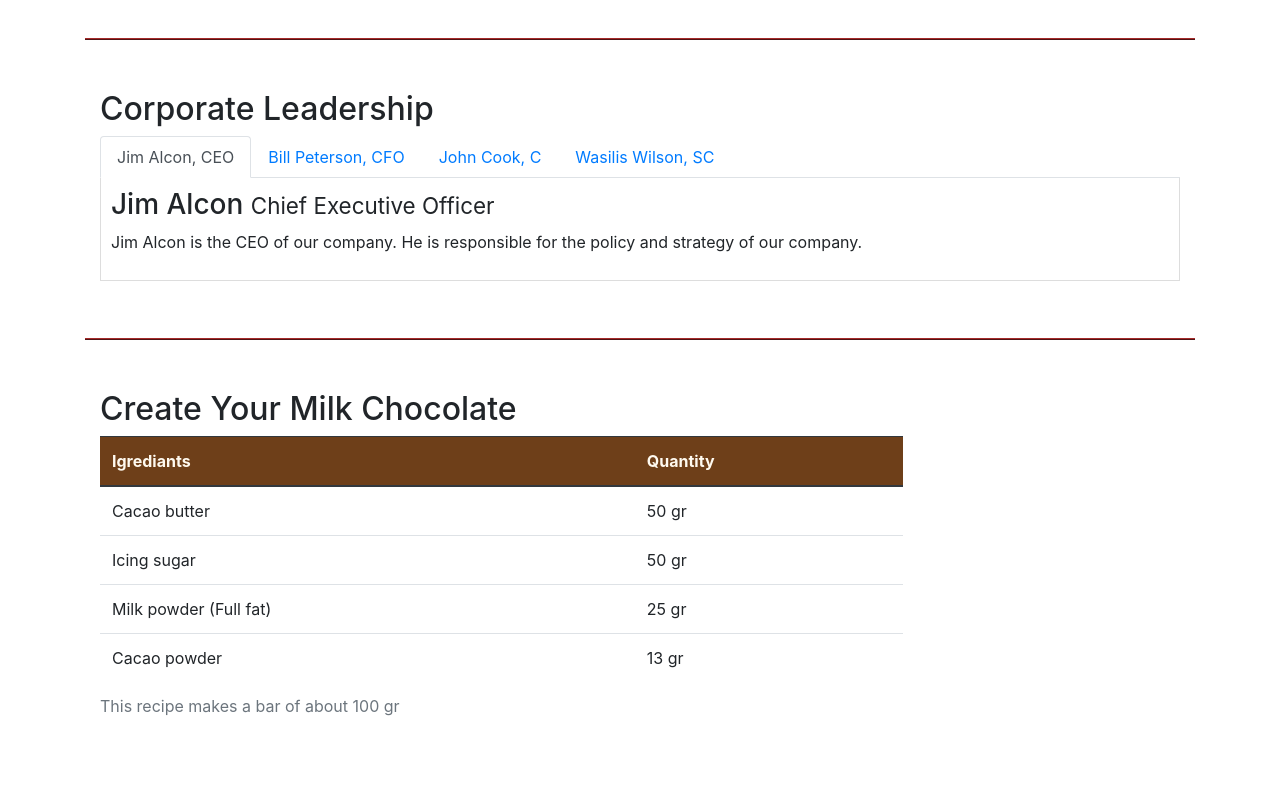
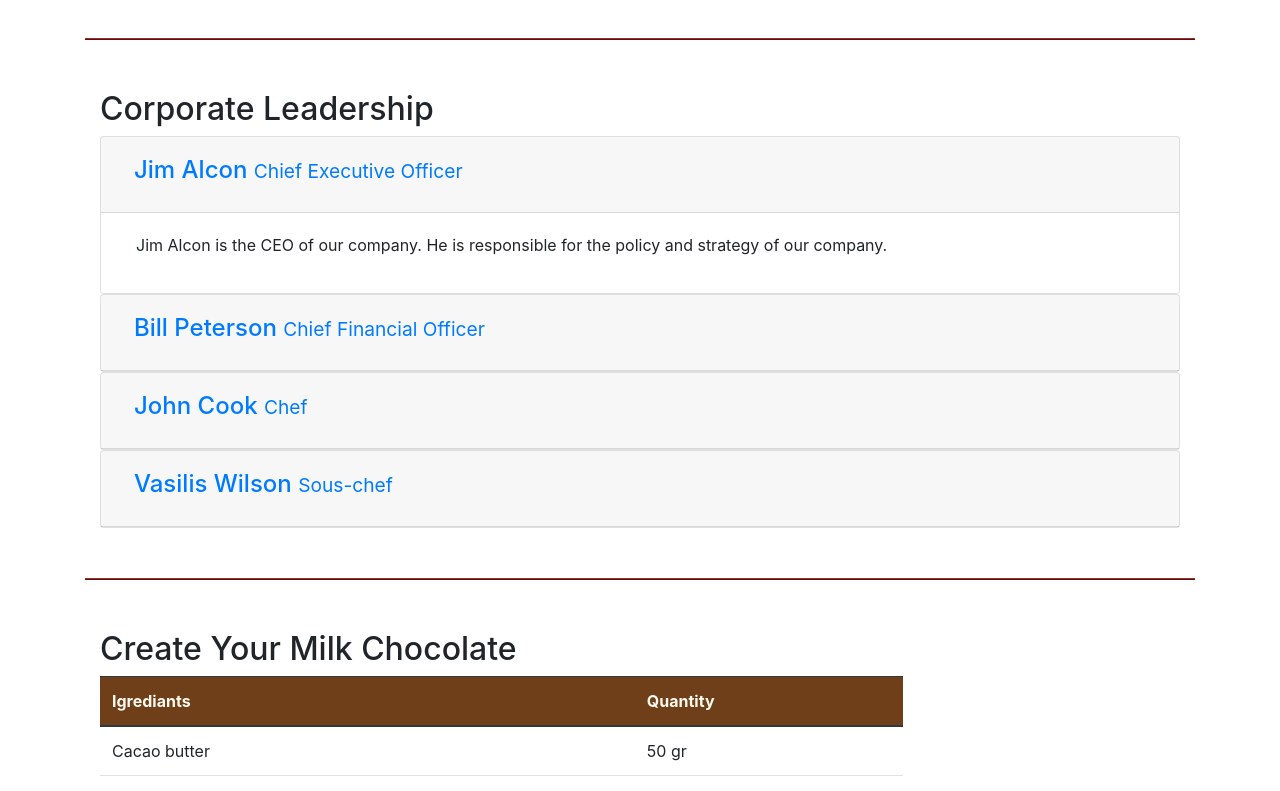
Before and after one commit to yavuzefe/leChocolat, a website: page aboutus.html in a window 1280 px wide. Shown: the part 780-1571 px from the top of the page. Drawn offline with nearby package versions, Linux system fonts and the light colour scheme; a web font is replaced by a local one.

Commit message:
Accordion

```diff
--- a/aboutus.html
+++ b/aboutus.html
@@ -95,7 +95,7 @@
         <div class="row row-content">
             <div class="col-12">
                 <h2>Corporate Leadership</h2>
-                <ul class="nav nav-tabs">
+                <!-- <ul class="nav nav-tabs">
                     <li class="nav-item">
                         <a class="nav-link active" href="#tab1" role="tab" data-toggle="tab">Jim Alcon, CEO</a>
                     </li>
@@ -129,6 +129,65 @@
                         <h3>Vasilis Wilson <small>Sous-chef </small></h3>
                         <p class="d-none d-sm-block">Vasilis Wilson is well informed of all the current trends in pastry and
                             contributes his innovative ideas in our products. </p>
+                    </div>
+                </div> -->
+                <div id="accordion">
+                    <div class="card">
+                        <div class="card-header" id="headingOne">
+                            <button class="btn btn-link" data-toggle="collapse" data-target="#collapseOne" aria-expanded="true"
+                                aria-controls="collapseOne">
+                                <h4>Jim Alcon <small>Chief Executive Officer </small></h4>
+                            </button>
+                        </div>
+                        <div id="collapseOne" class="collapse show" aria-labelledby="headingOne" data-parent="#accordion">
+                            <div class="card-body">
+                                <p class="col d-none d-sm-block">Jim Alcon is the CEO of our company. He is responsible for the policy
+                                    and
+                                    strategy of our company. </p>
+                            </div>
+                        </div>
+                    </div>
+                    <div class="card">
+                        <div class="card-header" id="headingTwo">
+                            <button class="btn btn-link collapsed" data-toggle="collapse" data-target="#collapseTwo"
+                                aria-expanded="false" aria-controls="collapseTwo">
+                                <h4>Bill Peterson <small>Chief Financial Officer </small></h4>
+                            </button>
+                        </div>
+                        <div id="collapseTwo" class="collapse" aria-labelledby="headingTwo" data-parent="#accordion">
+                            <div class="card-body">
+                                <p class="col d-none d-sm-block">Bill Peterson is the CFO of our company. He is responsible for all the
+                                    financial decisions of our company. </p>
+                            </div>
+                        </div>
+                    </div>
+                    <div class="card">
+                        <div class="card-header" id="headingThree">
+                            <button class="btn btn-link collapsed" data-toggle="collapse" data-target="#collapseThree"
+                                aria-expanded="false" aria-controls="collapseThree">
+                                <h4>John Cook <small>Chef</small></h4>
+                            </button>
+                        </div>
+                        <div id="collapseThree" class="collapse" aria-labelledby="headingThree" data-parent="#accordion">
+                            <div class="card-body">
+                                <p class="col d-none d-sm-block">Our Chef, John Cook has specialized in the production of chocolates and
+                                    he has created the receipts for our chocolates. </p>
+                            </div>
+                        </div>
+                    </div>
+                    <div class="card">
+                        <div class="card-header" id="headingFour">
+                            <button class="btn btn-link collapsed" data-toggle="collapse" data-target="#collapseFour"
+                                aria-expanded="false" aria-controls="collapseFour">
+                                <h4>Vasilis Wilson <small>Sous-chef </small></h4>
+                            </button>
+                        </div>
+                        <div id="collapseFour" class="collapse" aria-labelledby="headingFour" data-parent="#accordion">
+                            <div class="card-body">
+                                <p class="col d-none d-sm-block">Vasilis Wilson is well informed of all the current trends in pastry and
+                                    contributes his innovative ideas in our products. </p>
+                            </div>
+                        </div>
                     </div>
                 </div>
             </div>
```
